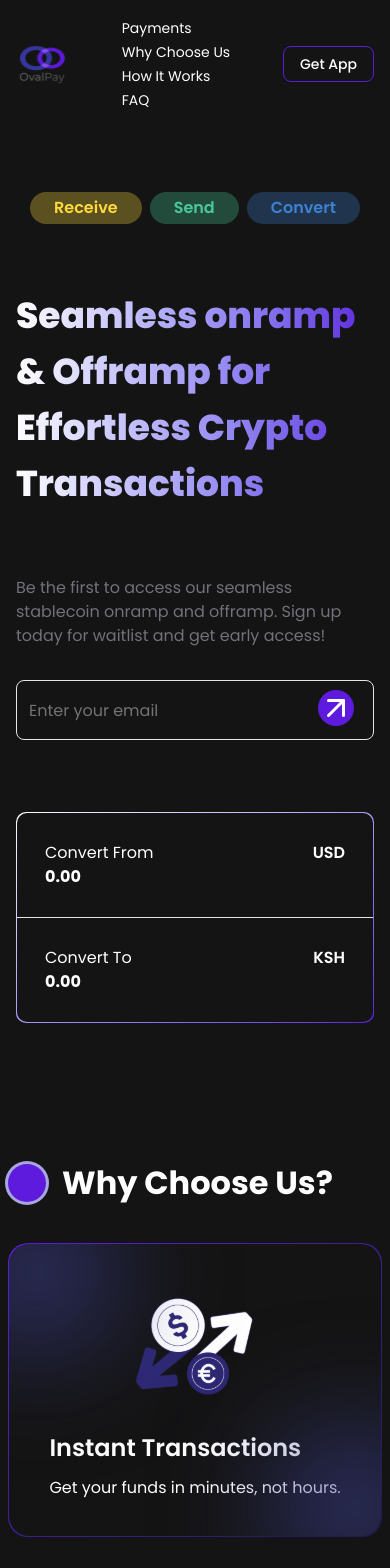
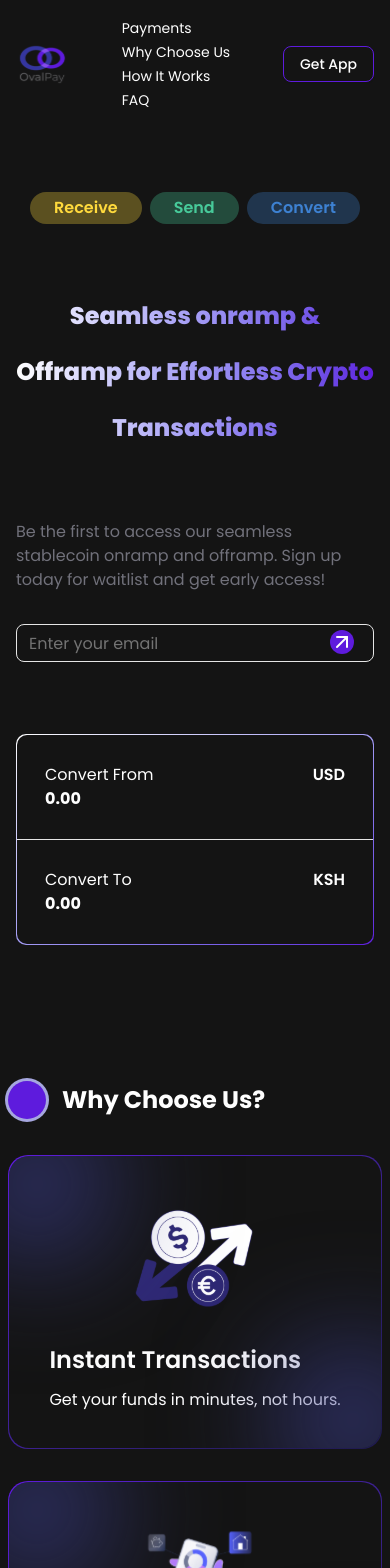
Before and after one commit to Anadudev/OvalPay, a React (Vite) app: page / in a window 390 px wide. Shown: the top 1568 px of the page. Built offline with nearby package versions, Linux system fonts and the light colour scheme.

Commit message:
Refactor SectionTitle and HeroSection for improved layout and responsiveness

```diff
--- a/src/components/SectionTitle.tsx
+++ b/src/components/SectionTitle.tsx
@@ -4,7 +4,7 @@ const SectionTitle: React.FC<SectionTitleProps> = ({ title, className }) => {
   return (
     <div className={`flex gap-4 w-fit ${className || "items-center"}`}>
       <span className="bg-secondary ring-3 ring-primary-foreground rounded-full size-[38px]"></span>
-      <h1 className="font-bold text-[32px]">{title}</h1>
+      <h1 className="font-bold text-2xl sm:text-[32px]">{title}</h1>
     </div>
   );
 };
--- a/src/sections/HeroSection.tsx
+++ b/src/sections/HeroSection.tsx
@@ -14,7 +14,7 @@ const HeroSection = () => {
               <Tablet key={index} text={data.text} color={data.color} />
             ))}
           </div>
-          <h1 className="bg-gradient-to-r from-surface to-secondary bg-clip-text text-transparent text-4xl sm:text-5xl font-extrabold leading-14">
+          <h1 className="bg-gradient-to-r from-surface to-secondary bg-clip-text text-transparent text-center sm:text-left text-2xl sm:text-5xl font-extrabold leading-14 max-w-[361px] mx-auto sm:mx-0 sm:max-w-full">
             Seamless onramp & Offramp for Effortless Crypto Transactions
           </h1>
           <div className="space-y-8">
@@ -23,8 +23,12 @@ const HeroSection = () => {
               Sign up today for waitlist and get early access!
             </p>
             <div className="relative">
-              <Input type="email" placeholder="Enter your email" className="h-15" />
-              <ArrowUpRight className="absolute right-5 top-[16%] my-auto bg-secondary rounded-full size-9" />
+              <Input
+                type="email"
+                placeholder="Enter your email"
+                className="h-[38px] sm:h-15"
+              />
+              <ArrowUpRight className="absolute right-5 top-[16%] my-auto bg-secondary rounded-full sm:size-9" />
             </div>
           </div>
         </div>
```
